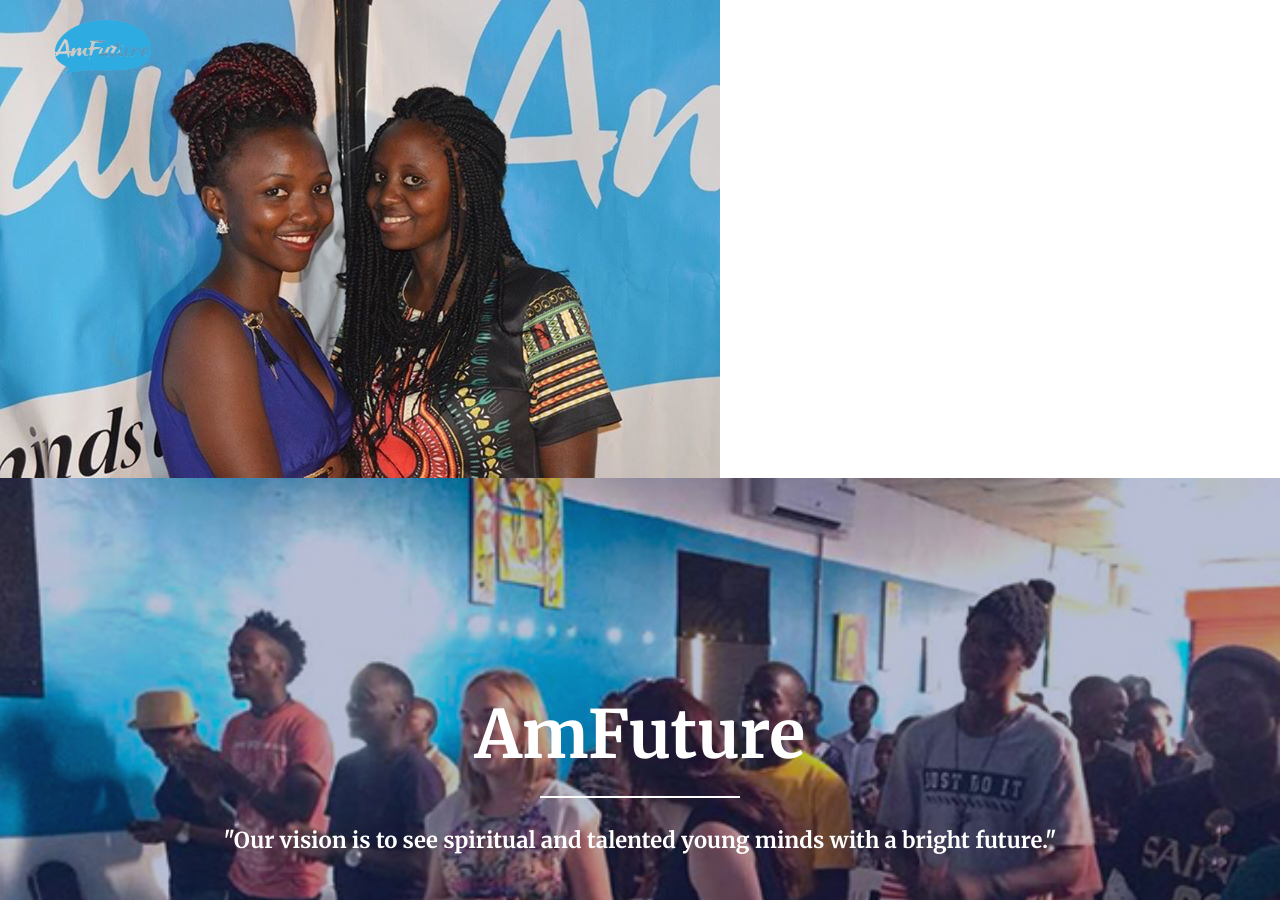
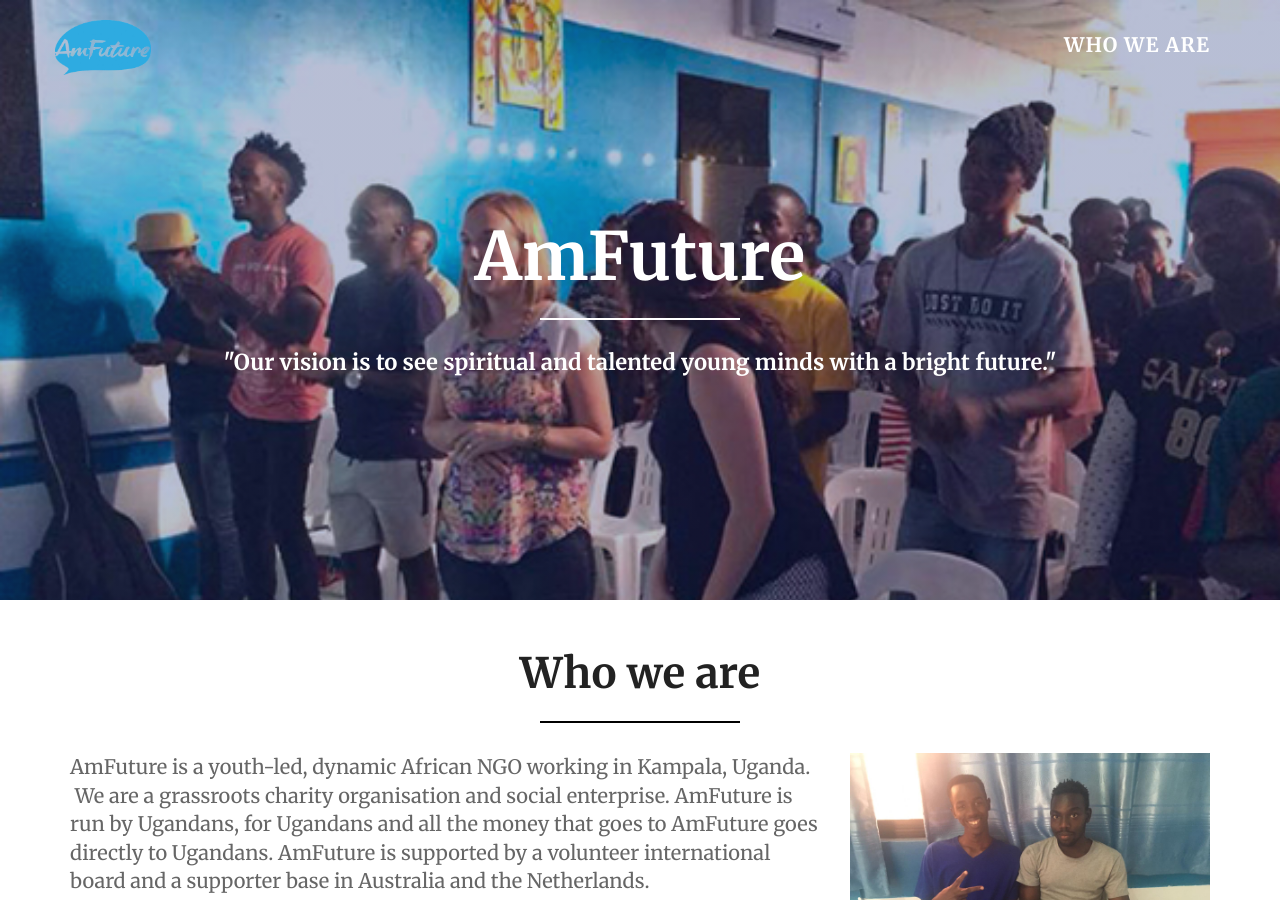
Before and after one commit to tomhamiltonstubber/amfutureug.com, a Jekyll site: the page built from index.html, in a window 1280 px wide and 900 px high. Built offline with Jekyll 4.4.1, drawn with Linux system fonts in a browser that asks for light colours; nearby versions of some CDN libraries.

Commit message:
Update from Forestry.io - Updated index.html

```diff
--- a/index.html
+++ b/index.html
@@ -42,7 +42,7 @@
   in touch!
 
 ---
-<img src="/static/img/IMG-20180925-WA0007.jpg"><header>
+<header>
   <div class="container">
     <div class="row">
       <div class="col-lg-12">
```
